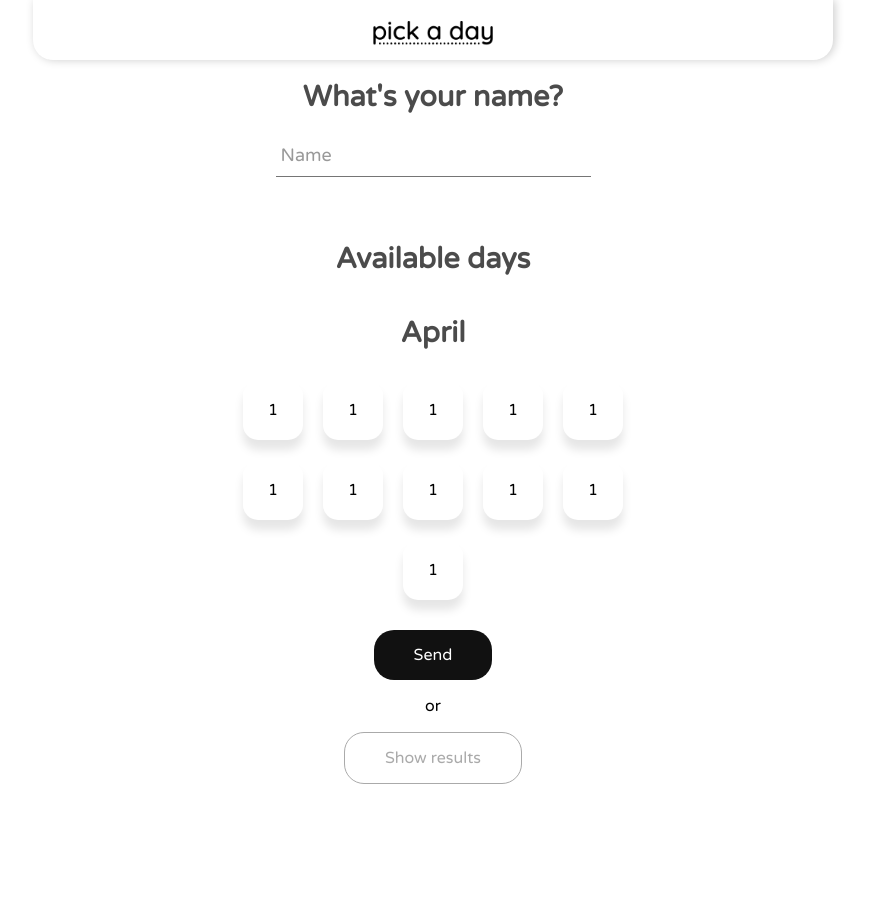
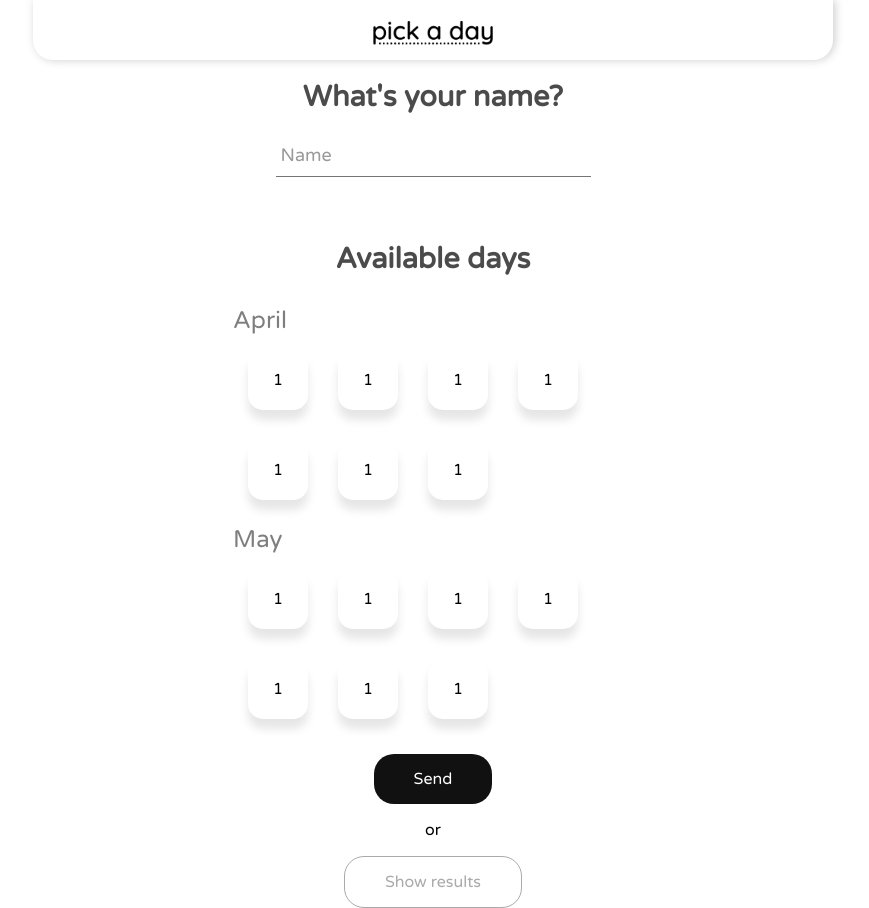
Before and after one commit to giacomoschiavo/pick-a-day, a React (Create React App) app: page /1 in a window 1280 px wide. Shown: the whole page, without its empty margins (207-1076 px from the left). Before the commit the page ends 800 px from the top, so only its background shows below. Built offline with nearby package versions, Linux system fonts and the light colour scheme.

Commit message:
added ResultTab component

```diff
--- a/package.json
+++ b/package.json
@@ -9,6 +9,7 @@
     "react": "^17.0.2",
     "react-calendar": "^3.7.0",
     "react-dom": "^17.0.2",
+    "react-icons": "^4.3.1",
     "react-router-dom": "^6.2.1",
     "react-scripts": "5.0.0",
     "web-vitals": "^2.1.4"
--- a/src/components/ui/AvailableDays.js
+++ b/src/components/container/AvailableDays.js
@@ -1,17 +1,23 @@
 import React from "react";
 import classes from "./AvailableDays.module.css";
-import Label from "./Label";
-import Day from "./Day";
+import Label from "../ui/Label";
+import Day from "../ui/Day";
 
 const AvailableDays = () => {
   return (
     <div className={classes.container}>
-      <Label>April</Label>
+      <Label className={classes.label}>April</Label>
       <div className={classes.days}>
         <Day>1</Day>
         <Day>1</Day>
         <Day>1</Day>
         <Day>1</Day>
+        <Day>1</Day>
+        <Day>1</Day>
+        <Day>1</Day>
+      </div>
+      <Label className={classes.label}>May</Label>
+      <div className={classes.days}>
         <Day>1</Day>
         <Day>1</Day>
         <Day>1</Day>
--- /dev/null
+++ b/src/components/container/AvailableDays.module.css
@@ -0,0 +1,26 @@
+.container {
+  display: flex;
+  flex-direction: column;
+}
+
+.label {
+  text-align: left;
+  font-weight: lighter;
+  opacity: 0.5;
+  margin: 0;
+  margin-top: 10px;
+  font-size: 1.5rem;
+}
+
+.days {
+  display: flex;
+  flex-direction: row;
+  flex-wrap: wrap;
+  justify-content: left;
+  width: 25rem;
+  margin: 0 auto;
+}
+
+.days>div {
+  margin: 15px;
+}
--- a/src/components/routes/Create.js
+++ b/src/components/routes/Create.js
@@ -3,16 +3,25 @@ import Button from "../ui/Button";
 import Label from "../ui/Label";
 import Calendar from "react-calendar";
 import TextInput from "../ui/TextInput";
+import { useNavigate } from "react-router-dom";
+import classes from "./Create.module.css";
 import "../ui/Calendar.css";
-import classes from "./Create.module.css";
 const Create = () => {
+  const navigate = useNavigate();
+
+  const navigateToVote = () => {
+    navigate("/vote");
+  };
+
   return (
     <>
       <Label>What's the event name?</Label>
       <TextInput />
       <Label>When?</Label>
       <Calendar />
-      <Button className={classes.createButton}>Create</Button>
+      <Button className={classes.createButton} onClick={navigateToVote}>
+        Create
+      </Button>
     </>
   );
 };
--- a/src/components/routes/Results.js
+++ b/src/components/routes/Results.js
@@ -1,7 +1,14 @@
 import React from "react";
-
+import Label from "../ui/Label";
+import ResultTab from "../ui/ResultTab";
+import classes from "./Results.module.css";
 const Results = () => {
-  return <div>Results</div>;
+  return (
+    <div className={classes.container}>
+      <Label>Results</Label>
+      <ResultTab date="12-09-22" />
+    </div>
+  );
 };
 
 export default Results;
--- /dev/null
+++ b/src/components/routes/Results.module.css
@@ -0,0 +1,3 @@
+.container {
+  width: 28rem;
+}
--- a/src/components/routes/Vote.js
+++ b/src/components/routes/Vote.js
@@ -3,7 +3,7 @@ import classes from "./Vote.module.css";
 import Label from "../ui/Label";
 import TextInput from "../ui/TextInput";
 import Button from "../ui/Button";
-import AvailableDays from "../ui/AvailableDays";
+import AvailableDays from "../container/AvailableDays";
 
 const Vote = () => {
   return (
--- a/src/components/ui/AvailableDays.module.css
+++ /dev/null
@@ -1,17 +0,0 @@
-.container {
-  display: flex;
-  flex-direction: column;
-}
-
-.days {
-  display: flex;
-  flex-direction: row;
-  flex-wrap: wrap;
-  justify-content: space-evenly;
-  width: 50%;
-  margin: 0 auto;
-}
-
-.days>div {
-  margin: 10px;
-}
--- a/src/components/ui/Button.module.css
+++ b/src/components/ui/Button.module.css
@@ -11,7 +11,7 @@
 }
 
 .btn:hover {
-  transform: scale(1.1);
+  transform: scale(1.05);
   transition-duration: 0.2s;
 }
 
--- /dev/null
+++ b/src/components/ui/ResultTab.js
@@ -0,0 +1,18 @@
+import React from "react";
+import { BsCheckLg } from "react-icons/bs";
+import classes from "./ResultTab.module.css";
+const ResultTab = (props) => {
+  return (
+    <div className={classes.container}>
+      <div className={classes.icon}>
+        <BsCheckLg />
+      </div>
+      <p>{props.date || "12-09-22"}</p>
+      <div className={classes.participants}>
+        <p>9/9</p>
+      </div>
+    </div>
+  );
+};
+
+export default ResultTab;
--- /dev/null
+++ b/src/components/ui/ResultTab.module.css
@@ -0,0 +1,23 @@
+.container {
+  display: flex;
+  flex-direction: row;
+  justify-content: space-around;
+  align-items: center;
+  border: 1px solid black;
+  border-radius: 20px;
+  padding: 15px;
+}
+
+.icon {
+  display: flex;
+  justify-content: center;
+  align-items: center;
+  border: 1px solid black;
+  border-radius: 50%;
+  padding: 15px;
+  background-color: #9CFF93;
+}
+
+.participants {
+  padding: 10px 0;
+}
```
Also changed, not shown: 1 other file (tests, documents, lock files or other folders).
